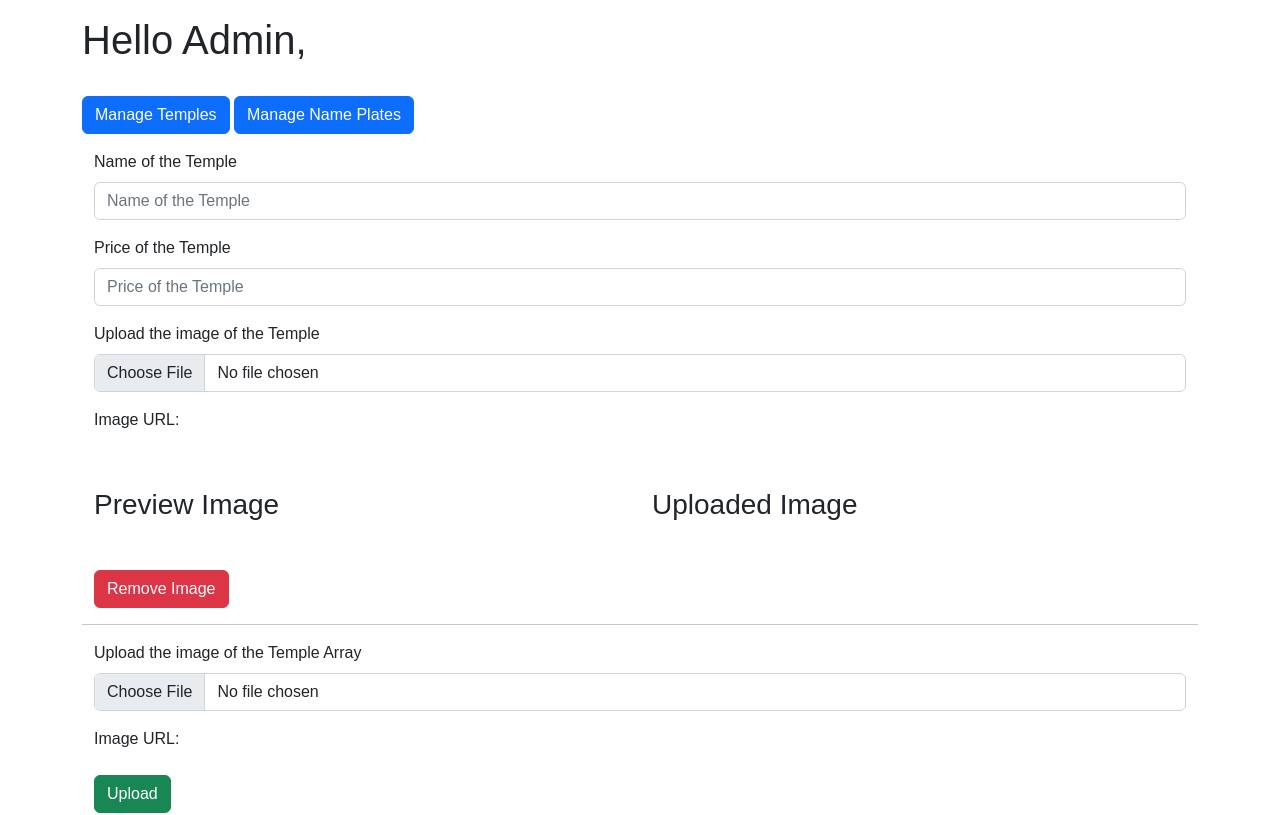
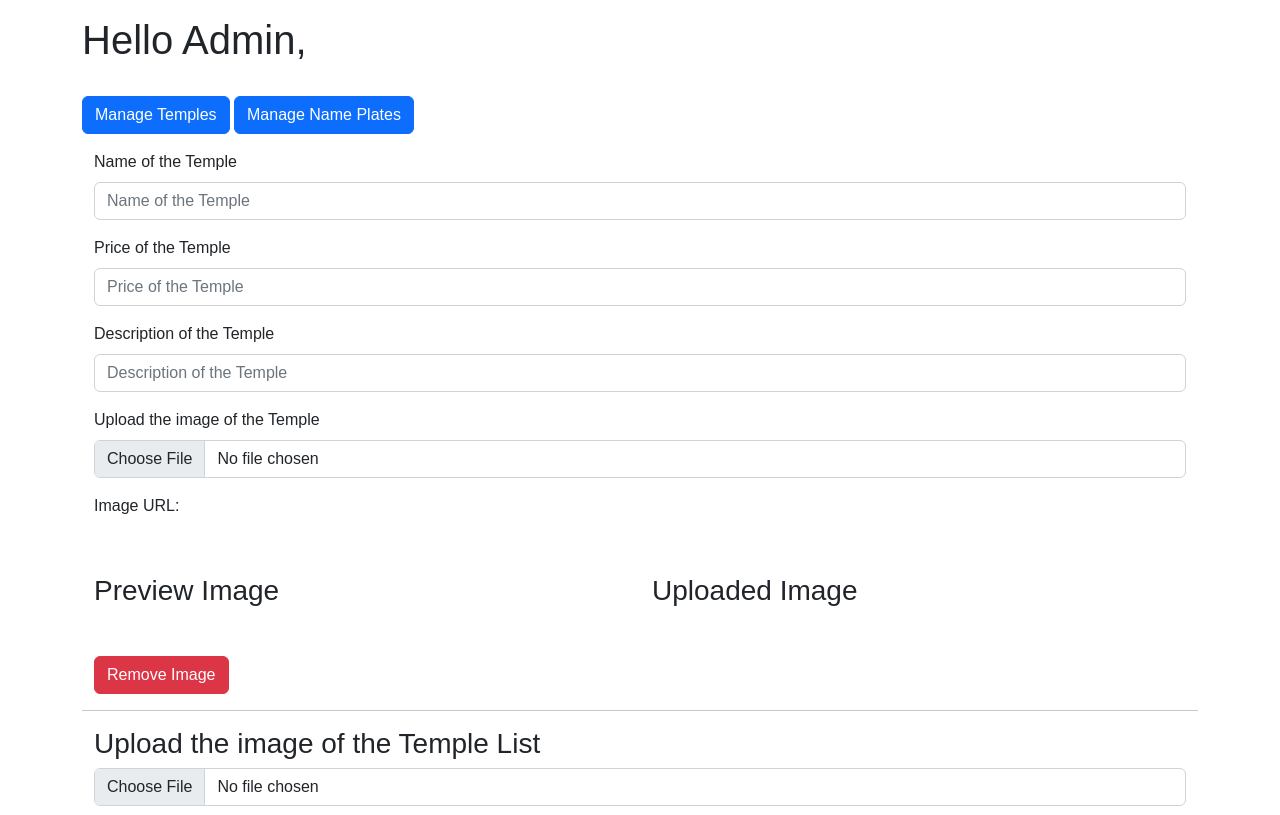
Before and after one commit to shreyazz/sangamAD-backend, a React (Vite) app: page /manage-temple in a window 1280 px wide. Shown: the top 815 px of the page. Built offline with nearby package versions, Linux system fonts and the light colour scheme; no server answers.

Commit message:
feat: added description inp field

```diff
--- a/src/ManageNameplate.jsx
+++ b/src/ManageNameplate.jsx
@@ -22,6 +22,7 @@ const ManageNameplate = () => {
   const [templeData, setTempleData] = useState({
     name: "",
     price: "",
+    desc: "",
     imageLink: "",
     imageLink2: "",
   });
@@ -84,6 +85,7 @@ const ManageNameplate = () => {
         name: templeData.name,
         price: templeData.price,
         imageLink: templeData.imageLink,
+        desc: templeData.desc,
         images: templeData.imageLink2 === "" ? [] : templeData.imageLink2,
       },
       headers: {
@@ -135,6 +137,7 @@ const ManageNameplate = () => {
       name: temp.name,
       price: temp.price,
       imageLink: temp.imageLink,
+      desc: temp.desc,
       images: temp.images
     })
     setTempleName(temp.name);
@@ -201,6 +204,16 @@ const ManageNameplate = () => {
               placeholder="Price of the Nameplate"
               name="price"
               value={templeData.price}
+              onChange={(event) => handleChange(event)}
+            />
+          </Form.Group>
+
+          <Form.Group className="mt-3" controlId="formGridDescription">
+            <Form.Label>Description of the Temple</Form.Label>
+            <Form.Control
+              placeholder="Description of the Temple"
+              name="desc"
+              value={templeData.desc}
               onChange={(event) => handleChange(event)}
             />
           </Form.Group>
--- a/src/ManageTemple.jsx
+++ b/src/ManageTemple.jsx
@@ -21,6 +21,7 @@ const ManageTemple = () => {
   const [templeData, setTempleData] = useState({
     name: "",
     price: "",
+    desc: "",
     imageLink: "",
     imageLink2: "",
   });
@@ -84,6 +85,7 @@ const ManageTemple = () => {
       data: {
         name: templeData.name,
         price: templeData.price,
+        desc: templeData.desc,
         imageLink: templeData.imageLink,
         images: templeData.imageLink2 === "" ? [] : templeData.imageLink2,
       },
@@ -135,6 +137,7 @@ const ManageTemple = () => {
       name: temp.name,
       price: temp.price,
       imageLink: temp.imageLink,
+      desc: temp.desc,
       images: temp.images
     })
     setTempleName(temp.name);
@@ -207,6 +210,16 @@ const ManageTemple = () => {
             />
           </Form.Group>
 
+          <Form.Group className="mt-3" controlId="formGridDescription">
+            <Form.Label>Description of the Temple</Form.Label>
+            <Form.Control
+              placeholder="Description of the Temple"
+              name="desc"
+              value={templeData.desc}
+              onChange={(event) => handleChange(event)}
+            />
+          </Form.Group>
+
           <Form.Group controlId="formFile" className="mt-3">
             <Form.Label>Upload the image of the Temple</Form.Label>
             <Form.Control
@@ -266,7 +279,7 @@ const ManageTemple = () => {
       <Container className="mt-3">
         <Form>
           <Form.Group controlId="formFile" className="mt-3">
-            <Form.Label>Upload the image of the Temple Array</Form.Label>
+            <h3>Upload the image of the Temple List</h3>
             <Form.Control
               type="file"
               onChange={(ev) => {
```
